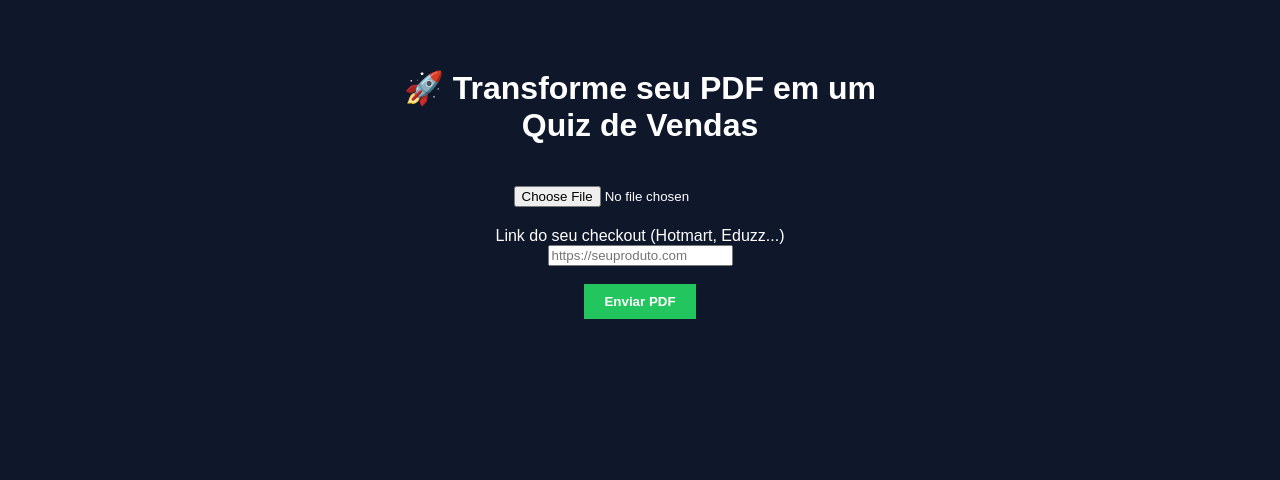
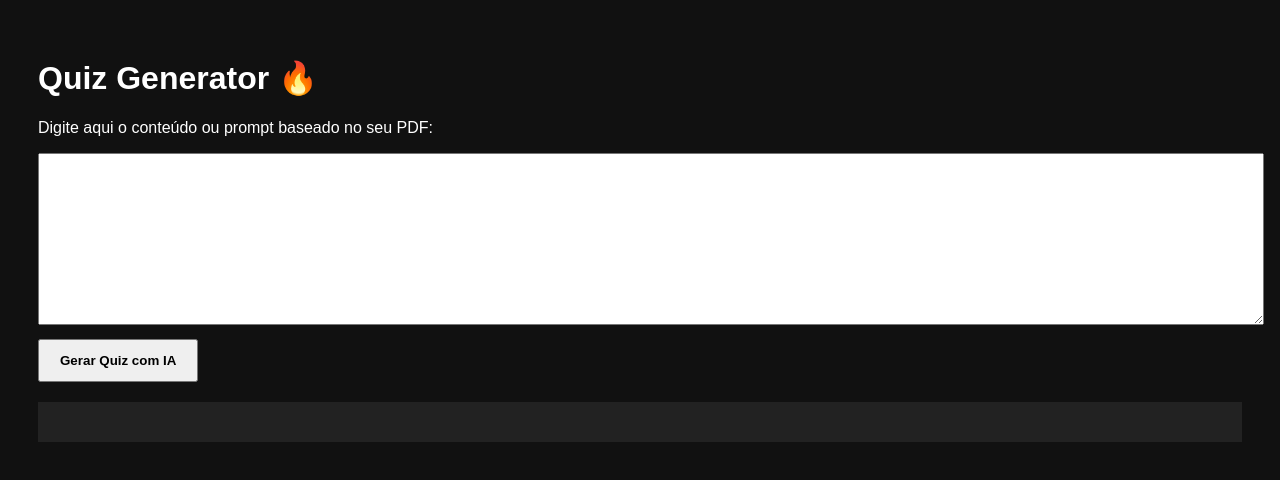
Before and after one commit to BellMaximus/frontend, a plain HTML site: page index.html in a window 1280 px wide. Drawn offline with Linux system fonts and the light colour scheme.

Commit message:
Update index.html

```diff
--- a/index.html
+++ b/index.html
@@ -3,28 +3,54 @@
 <head>
   <meta charset="UTF-8" />
   <meta name="viewport" content="width=device-width, initial-scale=1.0"/>
-  <title>QuizFunil™</title>
-  <link rel="stylesheet" href="style.css" />
-  <script src="pdfjs/pdf.min.js"></script>
+  <title>Gerador de Quiz com IA</title>
+  <style>
+    body {
+      font-family: sans-serif;
+      background: #111;
+      color: #fff;
+      padding: 30px;
+    }
+    textarea {
+      width: 100%;
+      height: 150px;
+      font-size: 14px;
+      padding: 10px;
+    }
+    button {
+      padding: 12px 20px;
+      margin-top: 10px;
+      cursor: pointer;
+      font-weight: bold;
+    }
+    pre {
+      background: #222;
+      padding: 20px;
+      white-space: pre-wrap;
+      margin-top: 20px;
+    }
+    #loading {
+      font-family: monospace;
+      color: lime;
+      margin-top: 20px;
+      display: none;
+    }
+    .erro {
+      color: red;
+      margin-top: 20px;
+    }
+  </style>
 </head>
 <body>
-  <div class="container">
-    <h1>🚀 Transforme seu PDF em um Quiz de Vendas</h1>
-    <form id="upload-form">
-      <input type="file" id="pdf-file" accept=".pdf" required /><br>
-      <label for="checkout">Link do seu checkout (Hotmart, Eduzz...)</label><br>
-      <input type="url" id="checkout" placeholder="https://seuproduto.com" required /><br><br>
-      <button type="submit">Enviar PDF</button>
-    </form>
-    <div id="status"></div>
-    <div id="ia-output" class="ia-box hidden"></div>
-    <div id="terminal-output" class="terminal-box hidden"></div>
-  </div>
-<div id="error-box" class="error-box hidden">
-  <h3>❌ Erro ao gerar o quiz</h3>
-  <p id="error-msg">...</p>
-  <button onclick="tentarNovamente()">🔁 Tentar novamente</button>
-</div>
+  <h1>Quiz Generator 🔥</h1>
+  <p>Digite aqui o conteúdo ou prompt baseado no seu PDF:</p>
+  <textarea id="input"></textarea>
+  <br>
+  <button onclick="gerar()">Gerar Quiz com IA</button>
+
+  <div id="loading">⌛ Gerando quiz com IA...</div>
+  <div class="erro" id="erro"></div>
+  <pre id="output"></pre>
 
   <script src="openai.js"></script>
   <script src="script.js"></script>
```
